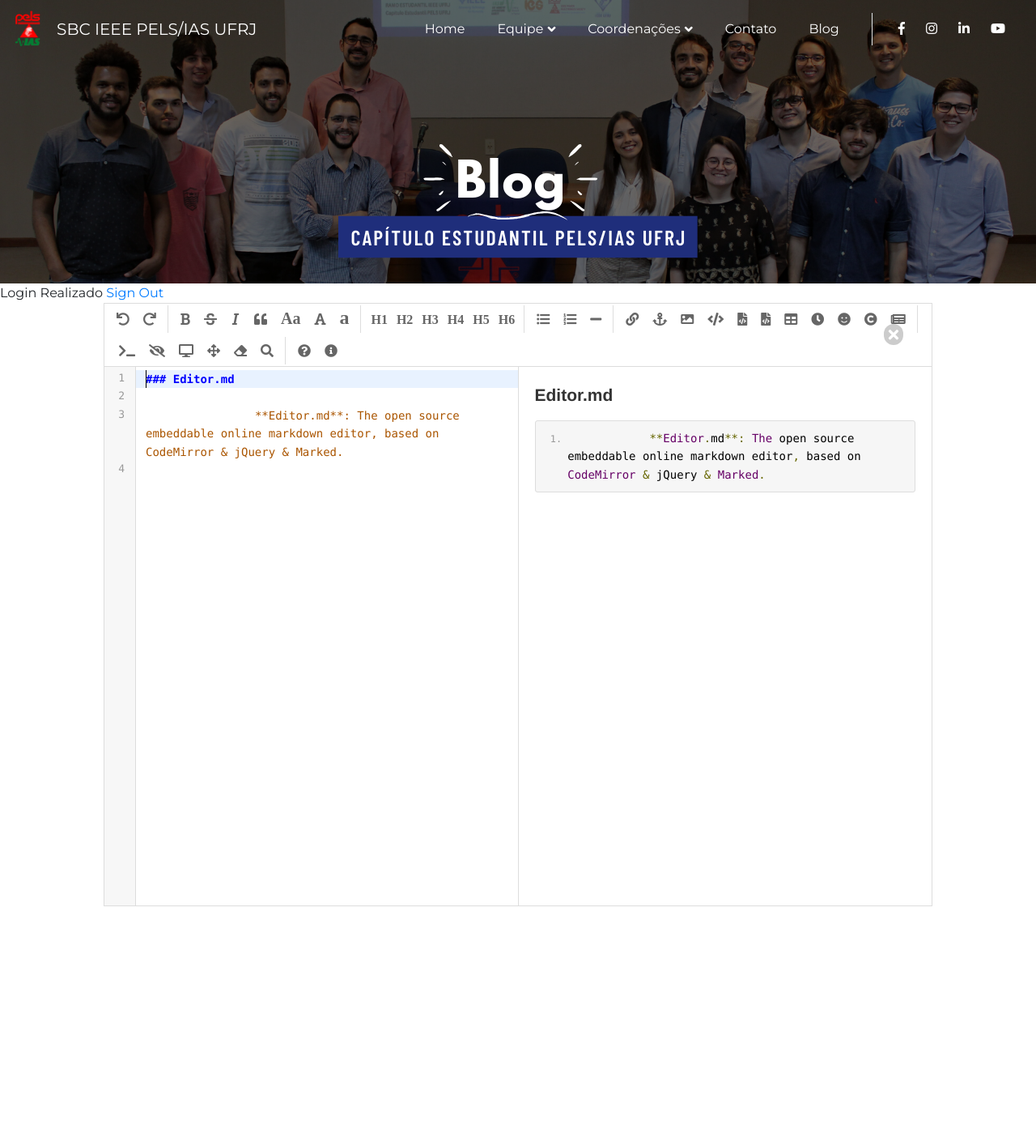
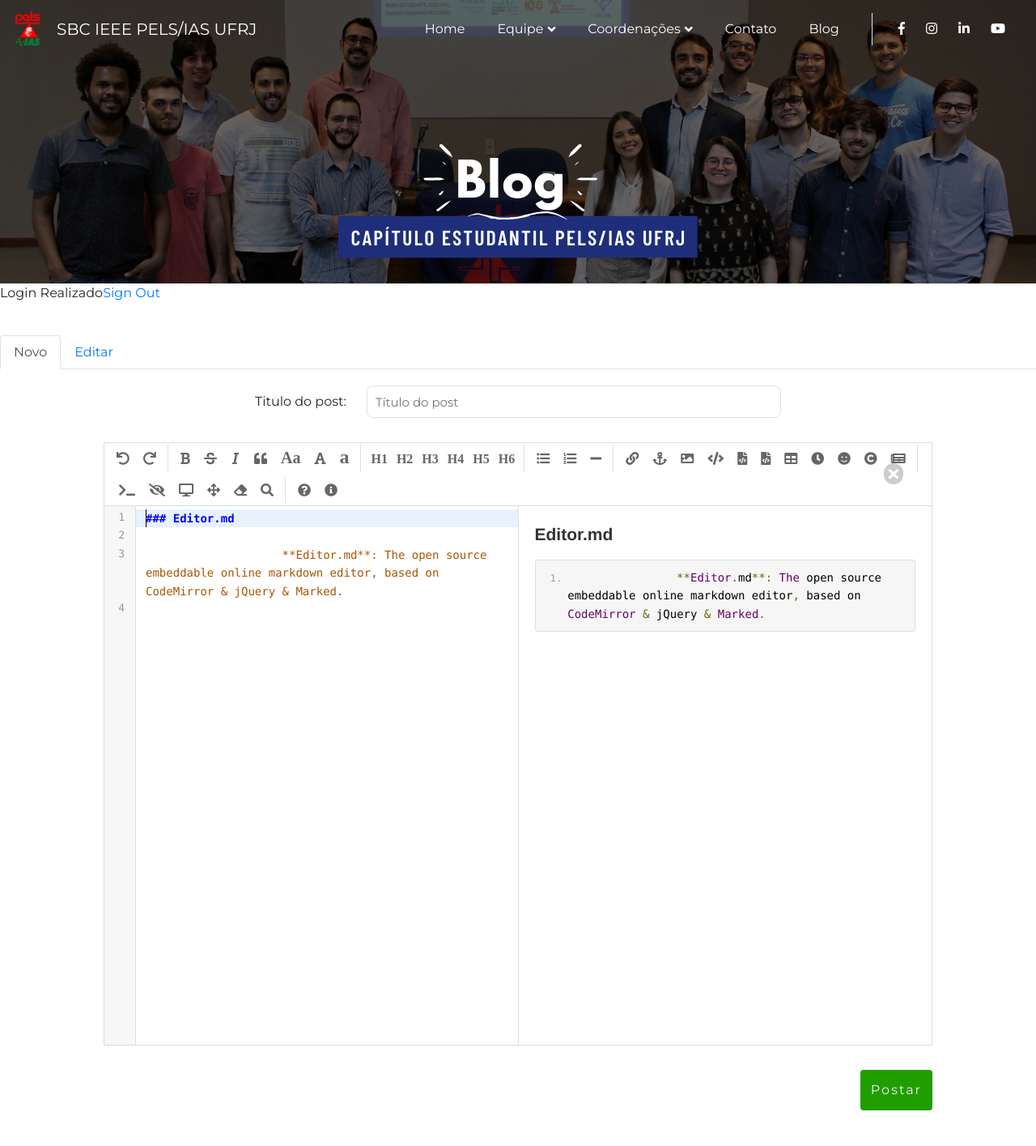
Before and after one commit to pelsias-ufrj/pelsias-ufrj.github.io, a Flask app: page /addposts in a window 1280 px wide. Shown: the whole page at 81% size. Before the commit the page ends 1227 px from the top, so only its background shows below. Run offline with Flask 2, Linux system fonts and the light colour scheme; the visitor is signed in with stand-in values (Sample User, id 1); some libraries are stand-ins or nearby versions.

Commit message:
added two post options

```diff
--- a/client/static/css/addposts.css
+++ b/client/static/css/addposts.css
@@ -15,9 +15,70 @@ body{
     display: flex;
     /* margin-top: 5000px; */
 }
+.markwon-editor{
+    /* z-index:2000; */
+}
 .space{
     padding-top: 20px;
     visibility: hidden;
+}
+.input {
+    align-self: center;
+    justify-self: center;
+    height: 40px;
+    padding: 10px;
+    font-size: 15px;
+
+    appearance: none;
+    border-radius: 8px;
+    border: 1px solid #EDDDDF;
+    width: -moz-available;
+    width: 40%
+}
+
+.title-wrapper{
+    display: flex;
+    flex-direction: row;
+    margin-top: 20px;
+    margin-bottom: 30px;
+    justify-content: center;
+}
+.title-text{
+    margin:auto 0;
+    margin-right: 25px;
+}
+.sign-out-wrapper{
+    display: flex;
+    flex-direction:row;
+    padding-bottom: 40px;
+}
+.btn {
+    border: none;
+    height: 50px;
+    border-radius: 25px;
+    margin-top: 15px;
+    /* background-color: #B80925; */
+    background: rgb(32, 158, 0);
+    color: #f0f0f0;
+    font-weight: bold;
+    letter-spacing: 2px;
+    font-size: 12px;
+    cursor: pointer;
+    outline: none;
+}
+
+.btn:hover {
+    background-color: white;
+    color: rgb(32, 158, 0);
+    border: 1px solid rgb(32, 158, 0);
+    -webkit-transition: all 0.4s;
+    -moz-transition: all 0.4s;
+    transition: all 0.4s;
+  }
+.btn-wrapper{
+    display: flex;
+    justify-content: flex-end;
+    padding-right: 10%;
 }
 @media only screen and (max-width: 800px) {
     .img-fluid{
--- a/client/templates/addposts.html
+++ b/client/templates/addposts.html
@@ -20,15 +20,51 @@
 <body>
     <div id="header">{% include "header.html" %}</div>
     <img class="img-fluid" width="100%" height="400px" alt="PELS" src ="/images/Blog.png">
-    <div class="site-content">
+    <div class="sign-out-wrapper">
       Login Realizado
       <!-- <button id='sign-out'>Sign Out</button> -->
       <a href="/api/signout" >Sign Out</a>
-        <div id="test-editor">
+    </div>
+    <div class="site-content">
+        <ul class="nav nav-tabs" id="myTab" role="tablist">
+          <li class="nav-item" role="presentation">
+            <a class="nav-link active" id="new-tab" data-toggle="tab" href="#new" role="tab" aria-controls="new" aria-selected="true">Novo</a>
+          </li>
+          <li class="nav-item" role="presentation">
+            <a class="nav-link" id="edit-tab" data-toggle="tab" href="#edit" role="tab" aria-controls="edit" aria-selected="false">Editar</a>
+          </li>
+        </ul>
+        <div class="tab-content" id="myTabContent">
+          <div class="tab-pane fade show active" id="new" role="tabpanel" aria-labelledby="new-tab">
+            <div class="title-wrapper">
+              <div class="title-text">Titulo do post:</div>
+              <input class="input" name='username' placeholder="Título do post">
+            </div>
+            <div class='markwon-editor' id="mark-new">
                 <textarea style="display:none;">### Editor.md
 
                     **Editor.md**: The open source embeddable online markdown editor, based on CodeMirror & jQuery & Marked.
                 </textarea>
+            </div>
+            <div class="btn-wrapper">
+              <button id="submit" class="btn">Postar</button>
+            </div>
+          </div>
+          <div class="tab-pane fade" id="edit" role="tabpanel" aria-labelledby="edit-tab">
+            <div class="title-wrapper">
+              <div class="title-text">Titulo do post:</div>
+              <input class="input" name='username' placeholder="Título do post">
+            </div>
+            <div class='markwon-editor' id="mark-editor">
+                <textarea style="display:none;">### Editor.md
+
+                   Editado
+                </textarea>
+            </div>
+            <div class="btn-wrapper">
+              <button id="submit" class="btn">Postar</button>
+            </div>
+          </div>
         </div>
         <div class='space'>
             ola teste
@@ -40,7 +76,7 @@
 <script src="js/editormd/languages/en.js"></script>
 <script type="text/javascript">
     $(function() {
-        var editor = editormd("test-editor", {
+        var editor = editormd("mark-new", {
             width  : "80%",
             height : "745px",
             path   : "js/editormd/lib/"
@@ -52,6 +88,22 @@
 
         lang = value;
       })
+
+    });
+    $(function() {
+        var editor = editormd("mark-editor", {
+            width  : "80%",
+            height : "745px",
+            path   : "js/editormd/lib/"
+        });
+        var path  = "js/editormd/languages/en";
+        var value = "en"
+        editormd.loadScript(path, function() {
+        editor.lang = editormd.defaults.lang;
+
+        lang = value;
+      })
+
     });
 </script>
 </html>
```
Lines whose indentation alone changed are shown as unchanged.
